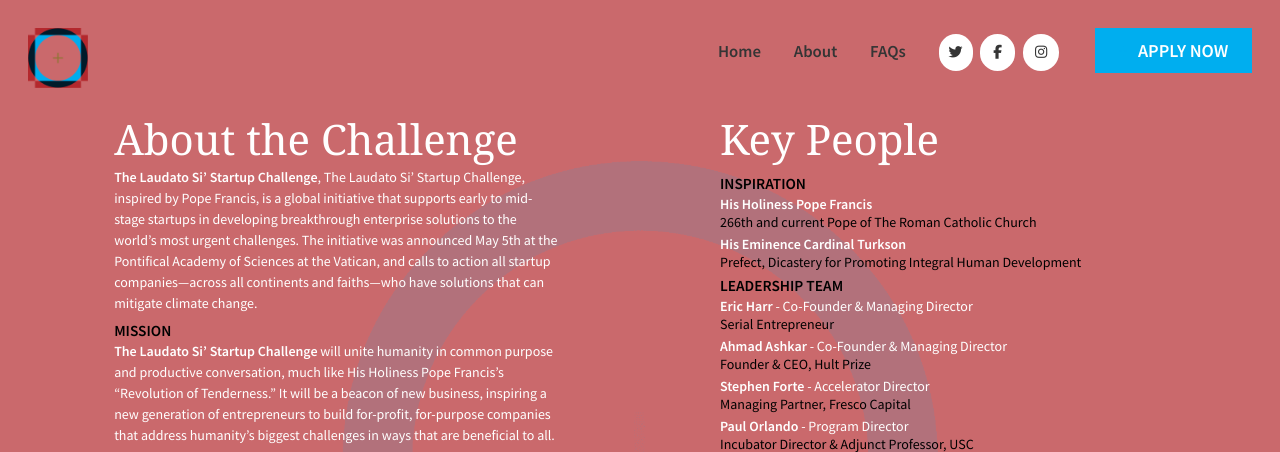
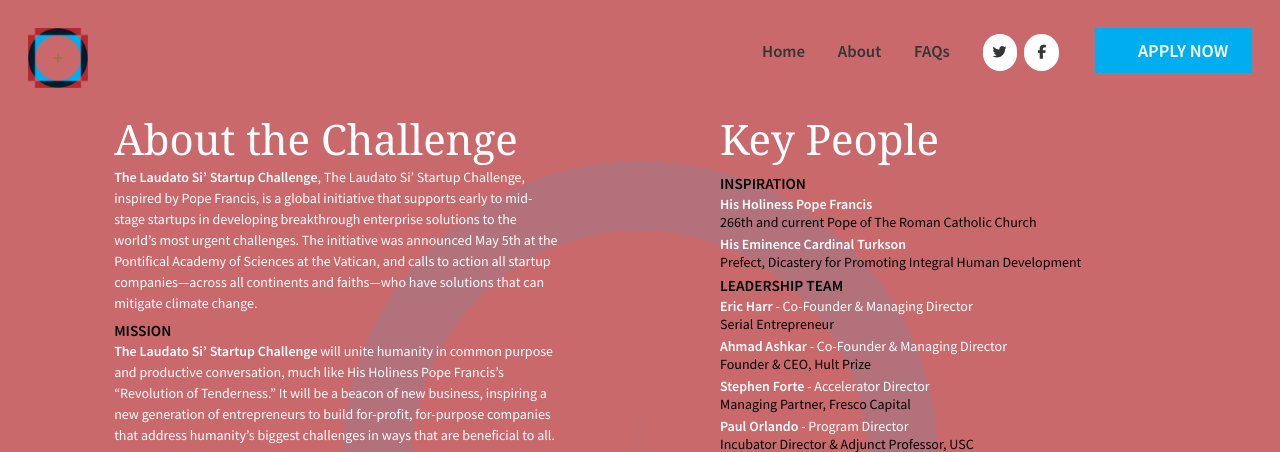
Before and after one commit to FifthTribe/vatican-challenge, a PHP site: page /about.php in a window 1280 px wide. Shown: the top 452 px of the page. Run offline with PHP 8.4, Linux system fonts and the light colour scheme; some libraries are stand-ins or nearby versions.

Commit message:
Changed twitter nav and commented out instagram

```diff
--- a/includes/nav.php
+++ b/includes/nav.php
@@ -9,9 +9,9 @@
     <a class="faqs" href="/faqs">FAQs</a>
     <a class="apply-now" href="https://www.f6s.com/vaticanaccelerator2017/apply">Apply Now</a>
     <div class="social">
-      <a href="https://twitter.com/VAccelerator17" target="_blank"><i class="fa fa-twitter" aria-hidden="true"></i></a>
+      <a href="https://twitter.com/RomeAccelerator" target="_blank"><i class="fa fa-twitter" aria-hidden="true"></i></a>
       <a href="https://www.facebook.com/LaudatoSiChallenge/" target="_blank"><i class="fa fa-facebook" aria-hidden="true"></i></a>
-      <a href="https://www.instagram.com/laudato_si_challenge/" target="_blank"><i class="fa fa-instagram" aria-hidden="true"></i></a>
+      <!-- <a href="https://www.instagram.com/laudato_si_challenge/" target="_blank"><i class="fa fa-instagram" aria-hidden="true"></i></a>-->
     </div>
     <a class="btn blue" href="https://www.f6s.com/vaticanaccelerator2017/apply"><span>+</span>APPLY NOW</a>
   </div>
```
